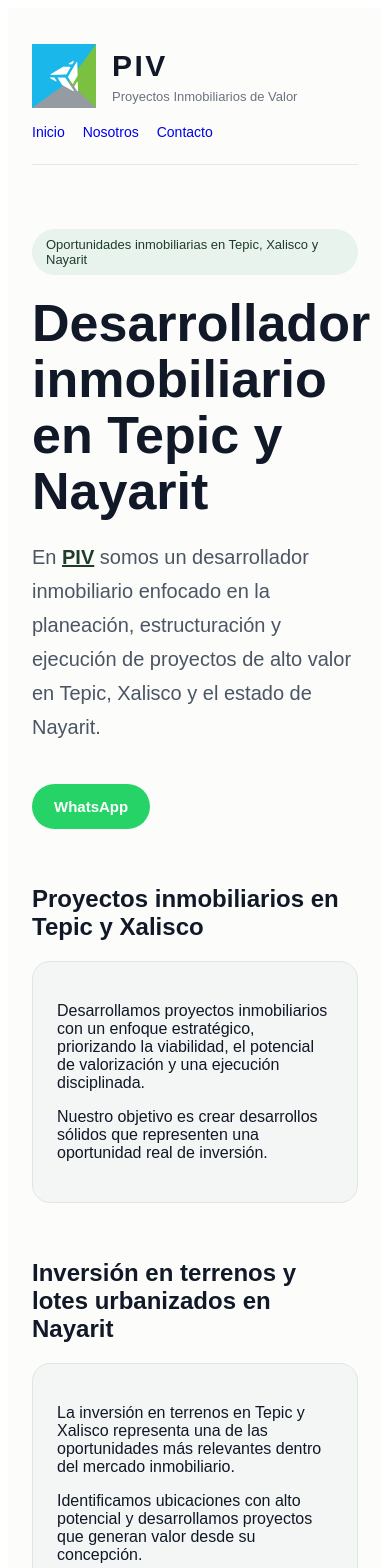
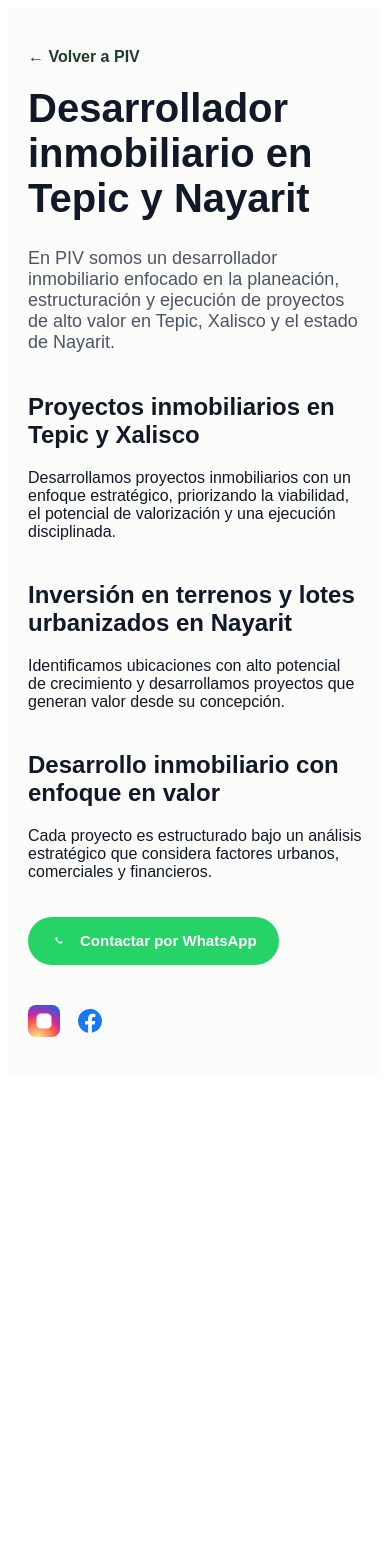
Before and after one commit to PIV1/PIV, a Next.js app: page /desarrollador-inmobiliario-tepic in a window 390 px wide. Shown: the top 1568 px of the page. After the commit the page ends 1085 px from the top, so only its background shows below. Built offline with nearby package versions, Linux system fonts and the light colour scheme.

Commit message:
Update desarrollador-inmobiliario-tepic.js

```diff
--- a/pages/desarrollador-inmobiliario-tepic.js
+++ b/pages/desarrollador-inmobiliario-tepic.js
@@ -1,17 +1,8 @@
 export default function SEOPage() {
-  const sectionStyle = {
-    marginTop: "56px",
-  };
+  const whatsappLink =
+    "https://wa.me/523111081887?text=Hola,%20me%20interesa%20recibir%20informaci%C3%B3n%20sobre%20sus%20proyectos%20inmobiliarios";
 
-  const cardStyle = {
-    backgroundColor: "#f3f6f4",
-    border: "1px solid #dfe7e2",
-    borderRadius: "18px",
-    padding: "24px",
-    marginTop: "20px",
-  };
-
-  const whatsappButtonStyle = {
+  const buttonStyle = {
     display: "inline-flex",
     alignItems: "center",
     gap: "10px",
@@ -23,6 +14,7 @@ export default function SEOPage() {
     fontWeight: "700",
     fontSize: "15px",
     marginTop: "20px",
+    border: "none",
   };
 
   const socialIconStyle = {
@@ -31,243 +23,132 @@ export default function SEOPage() {
     display: "block",
   };
 
-  const whatsappLink =
-    "https://wa.me/523111081887?text=Hola,%20me%20interesa%20recibir%20informaci%C3%B3n%20sobre%20sus%20proyectos%20inmobiliarios";
-
   return (
     <main
       style={{
         fontFamily: "Arial, sans-serif",
         backgroundColor: "#fcfcfb",
         color: "#111827",
-        minHeight: "100vh",
+        padding: "40px 20px",
       }}
     >
-      <div
-        style={{
-          maxWidth: "1080px",
-          margin: "0 auto",
-          padding: "36px 24px 72px",
-        }}
-      >
-        {/* HEADER */}
-        <header
-          style={{
-            display: "flex",
-            justifyContent: "space-between",
-            alignItems: "center",
-            paddingBottom: "24px",
-            borderBottom: "1px solid #e5e7eb",
-            flexWrap: "wrap",
-            gap: "16px",
-          }}
-        >
+      <div style={{ maxWidth: "900px", margin: "0 auto" }}>
+
+        {/* 🔙 Volver */}
         <a
           href="/"
           style={{
-              display: "flex",
-              alignItems: "center",
-              gap: "16px",
             textDecoration: "none",
-              color: "#111827",
+            color: "#1f3d2b",
+            fontWeight: "600",
           }}
         >
-            <img
-              src="/logo-piv.png"
-              alt="Logotipo PIV"
-              style={{
-                width: "64px",
-                height: "64px",
-                objectFit: "contain",
-              }}
-            />
-
-            <div>
-              <div
-                style={{
-                  fontSize: "30px",
-                  fontWeight: "700",
-                  letterSpacing: "0.08em",
-                }}
-              >
-                PIV
-              </div>
-              <div
-                style={{
-                  fontSize: "13px",
-                  color: "#6b7280",
-                  marginTop: "6px",
-                }}
-              >
-                Proyectos Inmobiliarios de Valor
-              </div>
-            </div>
+          ← Volver a PIV
         </a>
 
-          <nav style={{ fontSize: "14px", color: "#374151" }}>
-            <a href="/" style={{ marginRight: "18px", textDecoration: "none" }}>
-              Inicio
-            </a>
-            <a href="/#nosotros" style={{ marginRight: "18px", textDecoration: "none" }}>
-              Nosotros
-            </a>
-            <a href="/#contacto" style={{ textDecoration: "none" }}>
-              Contacto
-            </a>
-          </nav>
-        </header>
-
-        {/* HERO */}
-        <section style={{ paddingTop: "64px" }}>
-          <div
-            style={{
-              display: "inline-block",
-              fontSize: "13px",
-              color: "#1f3d2b",
-              backgroundColor: "#e8f3ed",
-              padding: "8px 14px",
-              borderRadius: "999px",
-              marginBottom: "20px",
-            }}
-          >
-            Oportunidades inmobiliarias en Tepic, Xalisco y Nayarit
-          </div>
-
-          <h1
-            style={{
-              fontSize: "52px",
-              lineHeight: "1.08",
-              margin: "0 0 18px",
-            }}
-          >
+        {/* Título */}
+        <h1 style={{ fontSize: "40px", marginTop: "20px" }}>
           Desarrollador inmobiliario en Tepic y Nayarit
         </h1>
 
-          <p
+        <p style={{ fontSize: "18px", color: "#4b5563" }}>
+          En PIV somos un desarrollador inmobiliario enfocado en la planeación,
+          estructuración y ejecución de proyectos de alto valor en Tepic, Xalisco
+          y el estado de Nayarit.
+        </p>
+
+        {/* Secciones */}
+        <h2 style={{ marginTop: "40px" }}>
+          Proyectos inmobiliarios en Tepic y Xalisco
+        </h2>
+        <p>
+          Desarrollamos proyectos inmobiliarios con un enfoque estratégico,
+          priorizando la viabilidad, el potencial de valorización y una ejecución
+          disciplinada.
+        </p>
+
+        <h2 style={{ marginTop: "40px" }}>
+          Inversión en terrenos y lotes urbanizados en Nayarit
+        </h2>
+        <p>
+          Identificamos ubicaciones con alto potencial de crecimiento y
+          desarrollamos proyectos que generan valor desde su concepción.
+        </p>
+
+        <h2 style={{ marginTop: "40px" }}>
+          Desarrollo inmobiliario con enfoque en valor
+        </h2>
+        <p>
+          Cada proyecto es estructurado bajo un análisis estratégico que considera
+          factores urbanos, comerciales y financieros.
+        </p>
+
+        {/* 📲 Botón WhatsApp CORREGIDO */}
+        <a href={whatsappLink} target="_blank" rel="noreferrer" style={buttonStyle}>
+
+          {/* Ícono WhatsApp */}
+          <svg
+            xmlns="http://www.w3.org/2000/svg"
+            viewBox="0 0 32 32"
+            style={{ width: "20px", height: "20px", fill: "#ffffff" }}
+          >
+            <path d="M19.11 17.21c-.27-.14-1.61-.79-1.86-.88-.25-.09-.43-.14-.61.14-.18.27-.7.88-.86 1.06-.16.18-.31.2-.58.07-.27-.14-1.14-.42-2.17-1.34-.8-.71-1.34-1.59-1.5-1.86-.16-.27-.02-.42.12-.56.12-.12.27-.31.41-.47.14-.16.18-.27.27-.45.09-.18.05-.34-.02-.47-.07-.14-.61-1.47-.84-2.02-.22-.53-.45-.46-.61-.47h-.52c-.18 0-.47.07-.72.34-.25.27-.95.93-.95 2.26s.97 2.61 1.11 2.79c.14.18 1.91 2.91 4.63 4.08.65.28 1.16.45 1.55.58.65.21 1.24.18 1.71.11.52-.08 1.61-.66 1.84-1.29.23-.63.23-1.17.16-1.29-.07-.11-.25-.18-.52-.32z" />
+          </svg>
+
+          Contactar por WhatsApp
+        </a>
+
+        {/* 🔗 Redes sociales */}
+        <div
           style={{
-              fontSize: "20px",
-              lineHeight: "1.7",
-              color: "#4b5563",
-              maxWidth: "900px",
+            marginTop: "40px",
+            display: "flex",
+            gap: "18px",
+            alignItems: "center",
           }}
         >
-            En{" "}
-            <a href="/" style={{ color: "#1f3d2b", fontWeight: "600" }}>
-              PIV
-            </a>{" "}
-            somos un desarrollador inmobiliario enfocado en la planeación,
-            estructuración y ejecución de proyectos de alto valor en Tepic,
-            Xalisco y el estado de Nayarit.
-          </p>
-
-          <a href={whatsappLink} target="_blank" rel="noreferrer" style={whatsappButtonStyle}>
-            WhatsApp
-          </a>
-        </section>
-
-        {/* SECCIONES */}
-        <section style={sectionStyle}>
-          <h2>Proyectos inmobiliarios en Tepic y Xalisco</h2>
-          <div style={cardStyle}>
-            <p>
-              Desarrollamos proyectos inmobiliarios con un enfoque estratégico,
-              priorizando la viabilidad, el potencial de valorización y una ejecución disciplinada.
-            </p>
-            <p>
-              Nuestro objetivo es crear desarrollos sólidos que representen una
-              oportunidad real de inversión.
-            </p>
-          </div>
-        </section>
-
-        <section style={sectionStyle}>
-          <h2>Inversión en terrenos y lotes urbanizados en Nayarit</h2>
-          <div style={cardStyle}>
-            <p>
-              La inversión en terrenos en Tepic y Xalisco representa una de las
-              oportunidades más relevantes dentro del mercado inmobiliario.
-            </p>
-            <p>
-              Identificamos ubicaciones con alto potencial y desarrollamos
-              proyectos que generan valor desde su concepción.
-            </p>
-          </div>
-        </section>
-
-        <section style={sectionStyle}>
-          <h2>Desarrollo inmobiliario con enfoque en valor</h2>
-          <div style={cardStyle}>
-            <p>
-              Cada proyecto es estructurado bajo un análisis estratégico que
-              considera factores urbanos, comerciales y financieros.
-            </p>
-            <p>
-              Combinamos planeación, disciplina operativa y calidad constructiva.
-            </p>
-          </div>
-        </section>
-
-        <section style={sectionStyle}>
-          <h2>Experiencia comprobada en Nayarit</h2>
-          <div style={cardStyle}>
-            <p>
-              Vallegrand valida nuestra capacidad de ejecución y generación de valor
-              en desarrollos inmobiliarios.
-            </p>
-          </div>
-        </section>
-
-        {/* CONTACTO */}
-        <section style={{ marginTop: "60px" }}>
-          <h2>Contacto</h2>
-          <div style={cardStyle}>
-            <p>
-              Si buscas invertir en terrenos en Tepic y Nayarit, estamos listos
-              para ayudarte.
-            </p>
-
-            <a href={whatsappLink} target="_blank" rel="noreferrer" style={whatsappButtonStyle}>
-              Contactar por WhatsApp
-            </a>
-          </div>
-        </section>
-
-        {/* FOOTER */}
-        <footer
-          style={{
-            marginTop: "72px",
-            paddingTop: "28px",
-            borderTop: "1px solid #e5e7eb",
-            display: "flex",
-            justifyContent: "space-between",
-            flexWrap: "wrap",
-            gap: "14px",
-            fontSize: "14px",
-            color: "#6b7280",
-          }}
-        >
-          <div>PIV · Proyectos Inmobiliarios de Valor</div>
-
-          <div style={{ display: "flex", gap: "18px", alignItems: "center" }}>
+          {/* Instagram */}
           <a
             href="https://www.instagram.com/piv.tepic/"
             target="_blank"
             rel="noreferrer"
           >
-              <span>Instagram</span>
+            <div
+              style={{
+                width: "32px",
+                height: "32px",
+                borderRadius: "8px",
+                display: "flex",
+                alignItems: "center",
+                justifyContent: "center",
+                background:
+                  "radial-gradient(circle at 30% 107%, #fdf497 0%, #fd5949 45%, #d6249f 60%, #285AEB 90%)",
+              }}
+            >
+              <svg viewBox="0 0 24 24" style={{ width: "18px", height: "18px" }}>
+                <path
+                  fill="#ffffff"
+                  d="M7.75 2h8.5C19.44 2 22 4.56 22 7.75v8.5C22 19.44 19.44 22 16.25 22h-8.5C4.56 22 2 19.44 2 16.25v-8.5C2 4.56 4.56 2 7.75 2z"
+                />
+              </svg>
+            </div>
           </a>
 
+          {/* Facebook */}
           <a
             href="https://www.facebook.com/PIVTepic?locale=es_LA"
             target="_blank"
             rel="noreferrer"
           >
-              <span>Facebook</span>
+            <svg viewBox="0 0 24 24" style={socialIconStyle}>
+              <path
+                fill="#1877F2"
+                d="M24 12a12 12 0 10-13.88 11.85v-8.39H7.08V12h3.04V9.41c0-3 1.79-4.66 4.52-4.66 1.31 0 2.68.23 2.68.23v2.95h-1.51c-1.49 0-1.95.92-1.95 1.87V12h3.32l-.53 3.46h-2.79v8.39A12 12 0 0024 12z"
+              />
+            </svg>
           </a>
+        </div>
 
-            <a href="/privacidad">Aviso de Privacidad</a>
-          </div>
-        </footer>
       </div>
     </main>
   );
```
Lines whose indentation alone changed are shown as unchanged.
